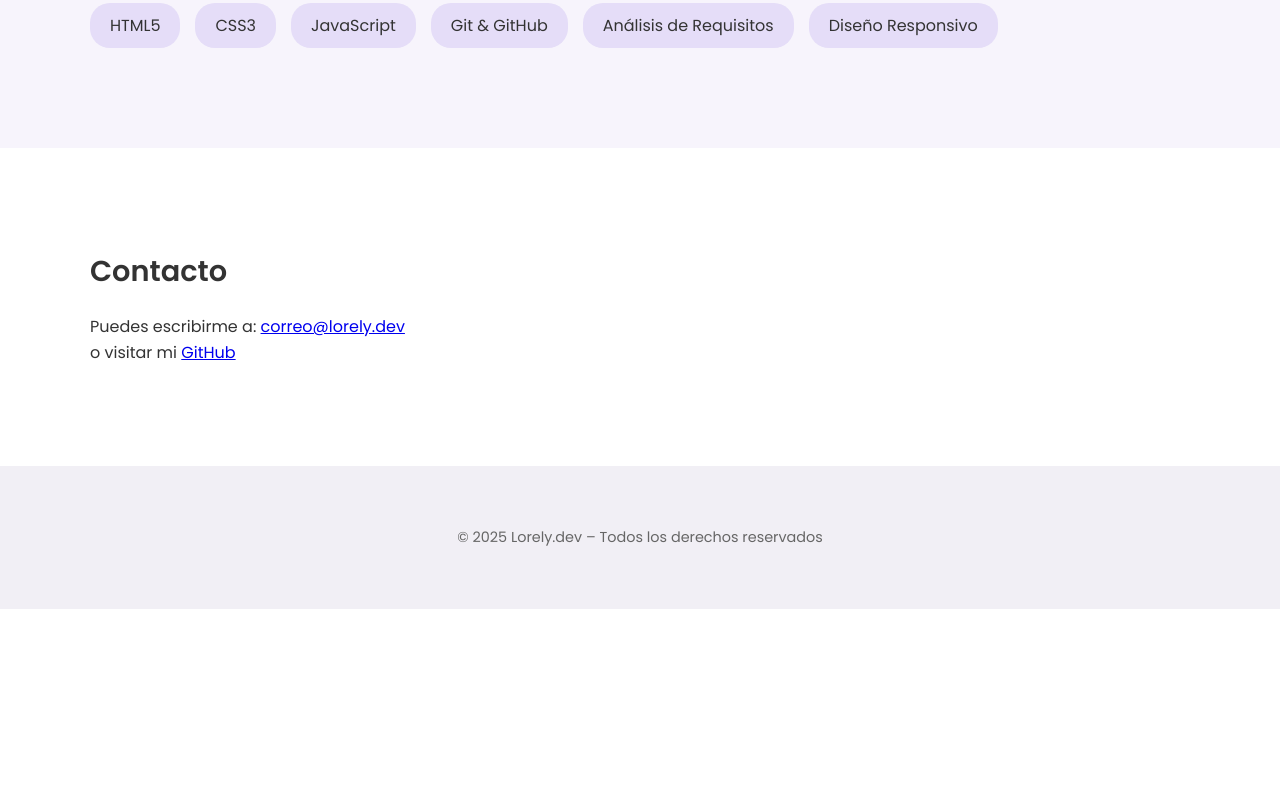
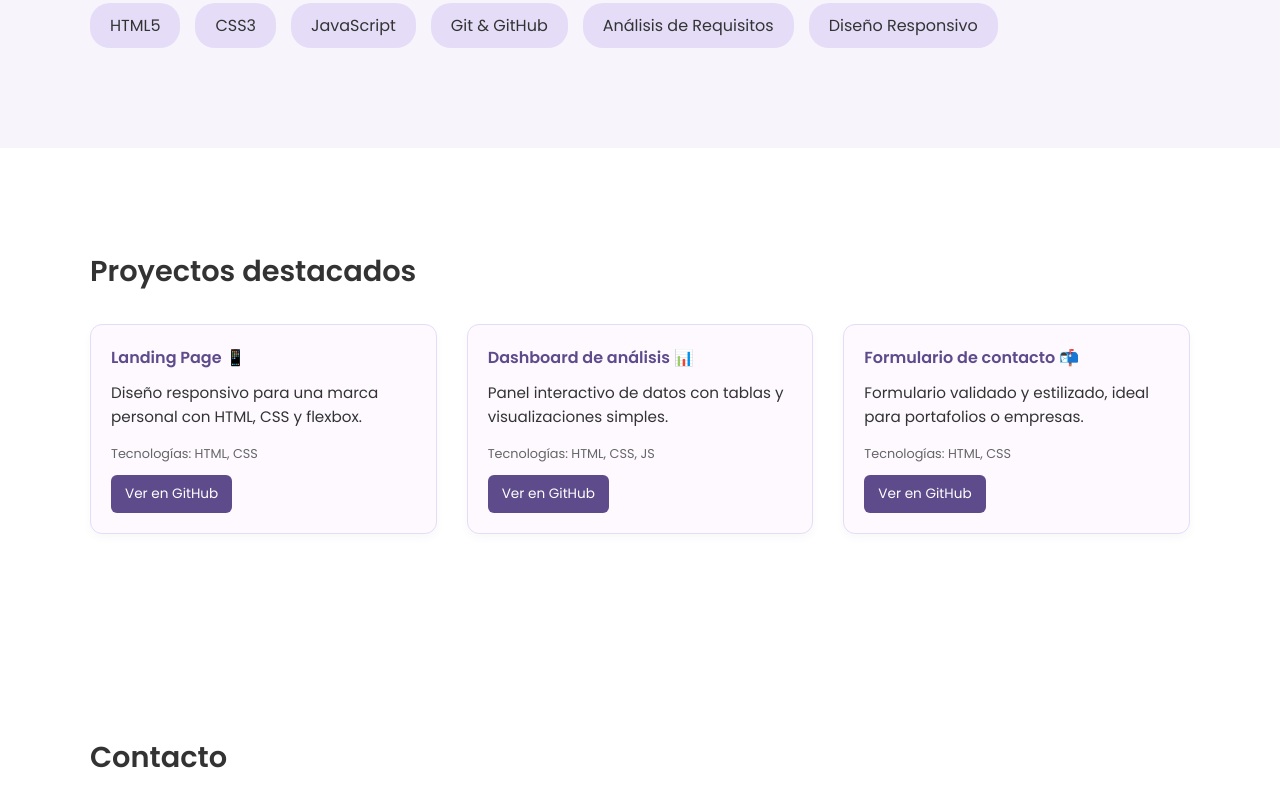
Before and after one commit to Lorely20/lorely.dev, a plain HTML site: page index.html in a window 1280 px wide. Shown: the part 986-1783 px from the top of the page. Before the commit the page ends 1595 px from the top, so only its background shows below. Drawn offline with Linux system fonts and the light colour scheme.

Commit message:
feat(proyectos): agregar sección visual de proyectos al portafolio

```diff
--- a/assets/styles.css
+++ b/assets/styles.css
@@ -95,6 +95,50 @@
     font-weight: 500;
   }
 
+  /* Proyectos */
+  .project-grid {
+    display: grid;
+    grid-template-columns: repeat(auto-fit, minmax(250px, 1fr));
+    gap: 30px;
+    margin-top: 30px;
+  }
+  .card {
+    background: #fdf9ff;
+    border: 1px solid #e5ddf8;
+    border-radius: 12px;
+    padding: 20px;
+    box-shadow: 0 4px 10px rgba(0,0,0,0.03);
+    transition: transform 0.3s ease;
+  }
+  .card:hover {
+    transform: translateY(-5px);
+  }
+  .card h4 {
+    margin-bottom: 10px;
+    color: #5e4b8b;
+  }
+  .card p {
+    font-size: 0.95rem;
+    margin-bottom: 10px;
+  }
+  .card span {
+    font-size: 0.8rem;
+    color: #666;
+  }
+  .btn-small {
+    display: inline-block;
+    margin-top: 10px;
+    font-size: 0.85rem;
+    background: #5e4b8b;
+    color: white;
+    padding: 8px 14px;
+    border-radius: 6px;
+    text-decoration: none;
+  }
+  .btn-small:hover {
+    background: #473477;
+  }
+
   /* Footer */
   footer {
     background: #f1eff5;
--- a/index.html
+++ b/index.html
@@ -15,6 +15,7 @@
       <nav>
         <a href="#sobre-mi">Sobre mí</a>
         <a href="#habilidades">Habilidades</a>
+        <a href="#proyectos">Proyectos</a>
         <a href="#contacto">Contacto</a>
       </nav>
     </div>
@@ -52,10 +53,36 @@
     </div>
   </section>
 
+  <section id="proyectos" class="section">
+    <div class="container">
+      <h3>Proyectos destacados</h3>
+      <div class="project-grid">
+        <div class="card">
+          <h4>Landing Page 📱</h4>
+          <p>Diseño responsivo para una marca personal con HTML, CSS y flexbox.</p>
+          <span>Tecnologías: HTML, CSS</span><br>
+          <a href="https://github.com/lorely20/landing-page" target="_blank" class="btn-small">Ver en GitHub</a>
+        </div>
+        <div class="card">
+          <h4>Dashboard de análisis 📊</h4>
+          <p>Panel interactivo de datos con tablas y visualizaciones simples.</p>
+          <span>Tecnologías: HTML, CSS, JS</span><br>
+          <a href="https://github.com/lorely20/dashboard-analisis" target="_blank" class="btn-small">Ver en GitHub</a>
+        </div>
+        <div class="card">
+          <h4>Formulario de contacto 📬</h4>
+          <p>Formulario validado y estilizado, ideal para portafolios o empresas.</p>
+          <span>Tecnologías: HTML, CSS</span><br>
+          <a href="https://github.com/lorely20/form-contacto" target="_blank" class="btn-small">Ver en GitHub</a>
+        </div>
+      </div>
+    </div>
+  </section>
+
   <section id="contacto" class="section">
     <div class="container">
       <h3>Contacto</h3>
-      <p>Puedes escribirme a: <a href="mailto:lorelymazariegos29@gmail.com">correo@lorely.dev</a></p>
+      <p>Puedes escribirme a: <a href="lorelymazariegos29@gmail.com">correo@lorely.dev</a></p>
       <p>o visitar mi <a href="https://github.com/lorely20" target="_blank">GitHub</a></p>
     </div>
   </section>
```
